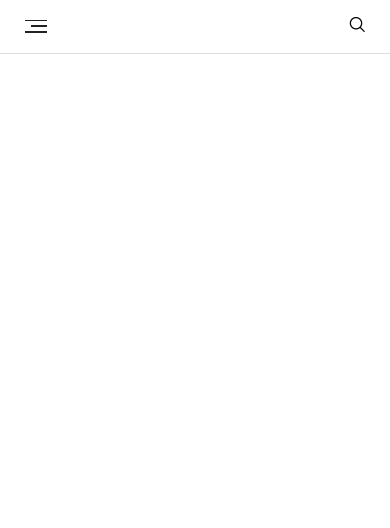
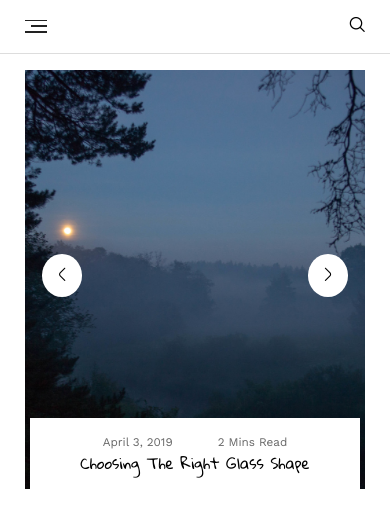
Before and after one commit to cookatem/cookatem.github.io, a plain HTML site: page blog/index.html in a window 390 px wide. Drawn offline with nearby package versions, Linux system fonts and the light colour scheme.

Commit message:
Add files via upload

```diff
--- a/blog/index.html
+++ b/blog/index.html
@@ -40,5 +40,22 @@
             </form>
             <i class="fi-rr-cross absolute-top_button" onclick = "changeElement(['search_window'], element => element?.classList.remove('active'))"></i>
         </div>
+        <main class = "container main_container">
+            <div class = "slider-container">
+                <div class = "slider-container__trackline">
+                    <div class = "slider-container__trackline_item">
+                        <div class = "trackline_item__information">
+                            <div class = "trackline_item__information__reading">
+                                <p id = "container-postdate">April 3, 2019</p>
+                                <p id = "container-postread">2 Mins Read</p>
+                            </div>
+                            <h2 class = "trackline_item__information__title">Choosing The Right Glass Shape</h2>
+                        </div>
+                    </div>
+                </div>
+                <button class = "slider_button button_left" id = "slide_return"><i class="fi-rr-angle-left"></i></button>
+                <button class = "slider_button button_right" id = "slide_skip"><i class="fi-rr-angle-right"></i></button>
+            </div>
+        </main>
     </body>
 </html>
--- a/blog/styles/main.css
+++ b/blog/styles/main.css
@@ -22,6 +22,17 @@ body {
     align-items: center;
     justify-content: space-between;
     border-bottom: 1px solid #ddd;
+}
+
+.slider-container {
+    height: 25rem;
+    overflow-x: hidden;
+    position: relative;
+}
+
+.slider-container__trackline {
+    height: 100%;
+    display: flex;
 }
 
 .modal-window_container {
@@ -148,3 +159,68 @@ ul.menu_block__list {
 }
 
 ul.menu_block__list .menu_block__list_element + .menu_block__list_element { margin-top: .8rem; }
+
+.slider-container__trackline_item {
+    height: 100%;
+    width: 100%;
+    min-width: 100%;
+    background: url(../images/slider-images/1.jpg) center no-repeat;
+    background-size: cover;
+    display: flex;
+    justify-content: center;
+    align-items: flex-end;
+}
+
+.trackline_item__information {
+    padding: 1rem 3rem;
+    background-color: #fff;
+}
+
+.trackline_item__information__title {
+    text-align: center;
+    font-weight: normal;
+    position: relative;
+    font-family: 'Gloria Hallelujah', sans-serif;
+}
+
+.trackline_item__information__reading {
+    display: flex;
+    flex-wrap: wrap;
+    justify-content: space-around;
+    color: #666;
+    font-size: .7rem;
+    margin-bottom: .3rem;
+}
+
+button.slider_button {
+    background-color: #fff;
+    outline: none; border: none;
+    cursor: pointer;
+    padding: .8rem;
+    opacity: 0;
+    position: absolute;
+    border-radius: 50%;
+    text-align: center;
+    transition: color .2s ease-in-out,
+                background-color .2s ease-in-out,
+                opacity .3s ease-in-out;
+}
+
+.slider-container:hover button.slider_button { opacity: 1; }
+
+@media (max-width: 768px) {
+    button.slider_button { opacity: 1; }
+}
+
+button.slider_button:hover {
+    background-color: #333;
+    color: #fff;
+}
+
+.slider_button.button_left {
+    top: 11rem; left: 1rem;
+}
+
+.slider_button.button_right {
+    top: 11rem; right: 1rem;
+}
```
Also changed, not shown: blog/images/slider-images/1.jpg (added).
